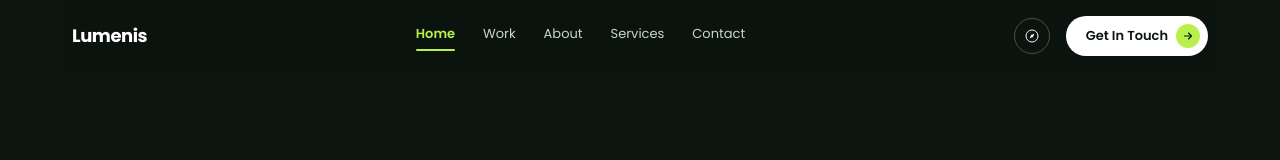
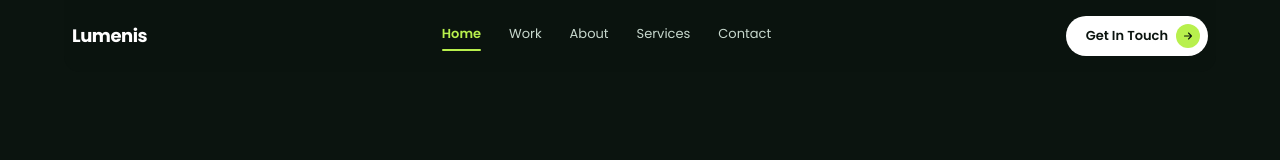
Before and after one commit to muhammadasim-FT/site-portfolio, a Next.js app: page / in a window 1280 px wide. Shown: the top 160 px of the page. Built offline with nearby package versions, Linux system fonts and the light colour scheme.

Commit message:
feat: Rearrange sections in Home component and update Navbar links

```diff
--- a/src/app/page.tsx
+++ b/src/app/page.tsx
@@ -223,10 +223,10 @@ export default function Home() {
 
       <Navbar />
       <div id="hero-section"><Hero /></div>
+      <div id="services-section"><Services /></div>
       <div id="about-section"><About /></div>
       <div id="projects-section"><Projects /></div>
       <div id="gallery-section"><MomentsGallery /></div>
-      <div id="services-section"><Services /></div>
       <div id="benchmark-section"><Benchmark /></div>
       <div id="reviews-section"><ClientReviews /></div>
       <div id="booking-section"><BookingCalendar /></div>
--- a/src/components/lumenis/Navbar.tsx
+++ b/src/components/lumenis/Navbar.tsx
@@ -42,24 +42,6 @@ export default function Navbar() {
 
           {/* Right cluster */}
           <div className="flex items-center gap-4">
-            {/* compass */}
-            <a
-              href="#about-section"
-              aria-label="About"
-              className="hidden h-9 w-9 items-center justify-center rounded-full border border-white/25 text-white transition-colors hover:border-secondary hover:text-secondary lg:flex"
-            >
-              <svg
-                viewBox="0 0 24 24"
-                fill="none"
-                stroke="currentColor"
-                strokeWidth="1.5"
-                strokeLinejoin="round"
-                className="h-4 w-4"
-              >
-                <circle cx="12" cy="12" r="9" />
-                <path d="M15.5 8.5 13.4 13.4 8.5 15.5l2.1-4.9 4.9-2.1z" fill="currentColor" stroke="none" />
-              </svg>
-            </a>
 
             <a
               href="#booking-section"
```
